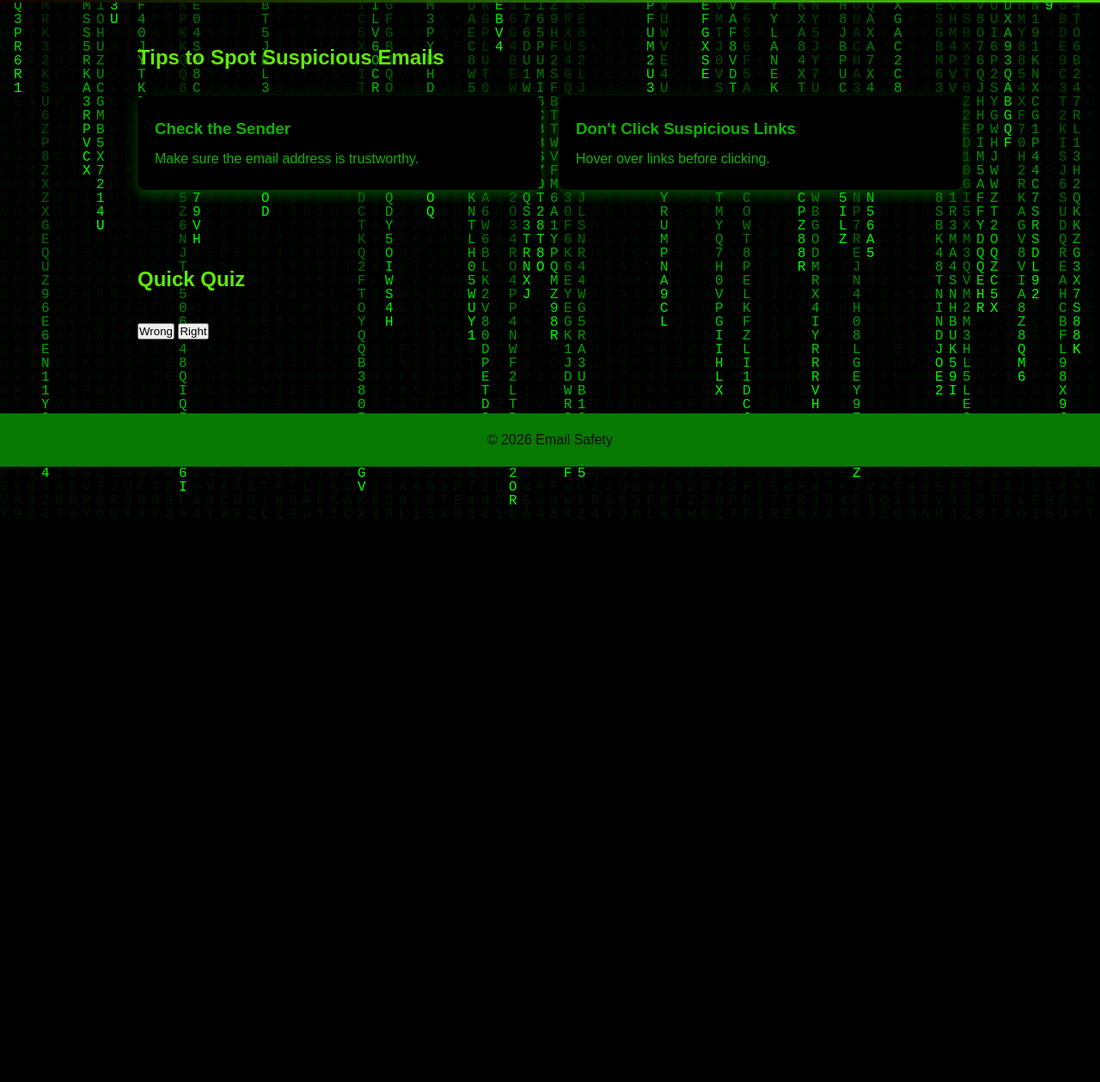
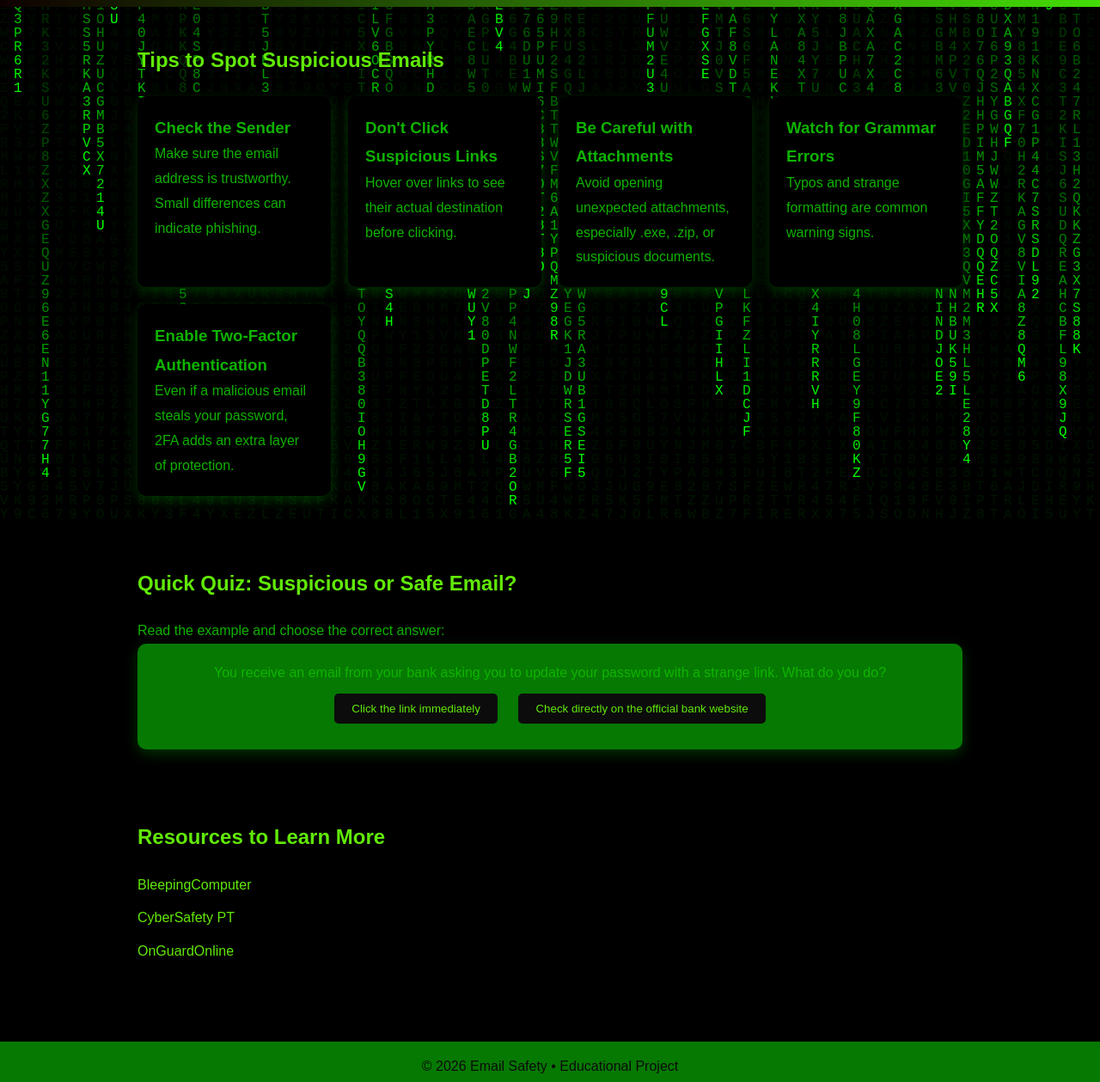
Before and after one commit to angelommorozini/landing-page, a plain HTML site: page index.html in a window 1280 px wide. Shown: the part 197-1456 px from the top of the page at 86% size. Before the commit the page ends 800 px from the top, so only its background shows below. Drawn offline with Linux system fonts and the light colour scheme.

Commit message:
Deploy final landing page

```diff
--- a/index.html
+++ b/index.html
@@ -8,40 +8,73 @@
 </head>
 <body>
 
+  <!-- MATRIX BACKGROUND -->
   <canvas id="matrix"></canvas>
 
+  <!-- HEADER -->
   <header>
     <h1>Protect Your Inbox</h1>
     <p>Learn how to identify malicious emails with simple and practical tips.</p>
     <a href="#quiz" class="btn">Test Your Knowledge</a>
   </header>
 
+  <!-- TIPS -->
   <section id="tips">
     <h2>Tips to Spot Suspicious Emails</h2>
     <div class="tip-cards">
       <div class="tip-card">
         <h3>Check the Sender</h3>
-        <p>Make sure the email address is trustworthy.</p>
+        <p>Make sure the email address is trustworthy. Small differences can indicate phishing.</p>
       </div>
       <div class="tip-card">
         <h3>Don't Click Suspicious Links</h3>
-        <p>Hover over links before clicking.</p>
+        <p>Hover over links to see their actual destination before clicking.</p>
+      </div>
+      <div class="tip-card">
+        <h3>Be Careful with Attachments</h3>
+        <p>Avoid opening unexpected attachments, especially .exe, .zip, or suspicious documents.</p>
+      </div>
+      <div class="tip-card">
+        <h3>Watch for Grammar Errors</h3>
+        <p>Typos and strange formatting are common warning signs.</p>
+      </div>
+      <div class="tip-card">
+        <h3>Enable Two-Factor Authentication</h3>
+        <p>Even if a malicious email steals your password, 2FA adds an extra layer of protection.</p>
       </div>
     </div>
   </section>
 
+  <!-- QUIZ -->
   <section id="quiz">
-    <h2>Quick Quiz</h2>
-    <button onclick="answer('wrong')">Wrong</button>
-    <button onclick="answer('right')">Right</button>
-    <p id="quiz-feedback"></p>
+    <h2>Quick Quiz: Suspicious or Safe Email?</h2>
+    <p>Read the example and choose the correct answer:</p>
+    <div class="quiz-container">
+      <p id="question">
+        You receive an email from your bank asking you to update your password with a strange link. What do you do?
+      </p>
+      <button onclick="answer('wrong')">Click the link immediately</button>
+      <button onclick="answer('right')">Check directly on the official bank website</button>
+      <p id="quiz-feedback"></p>
+    </div>
   </section>
 
+  <!-- RESOURCES -->
+  <section id="resources">
+    <h2>Resources to Learn More</h2>
+    <ul>
+      <li><a href="https://www.bleepingcomputer.com/" target="_blank">BleepingComputer</a></li>
+      <li><a href="https://www.cybersafety.pt/" target="_blank">CyberSafety PT</a></li>
+      <li><a href="https://www.onguardonline.gov/" target="_blank">OnGuardOnline</a></li>
+    </ul>
+  </section>
+
+  <!-- FOOTER -->
   <footer>
-    <p>© 2026 Email Safety</p>
+    <p>© 2026 Email Safety • Educational Project</p>
   </footer>
 
-  <!-- ISSO É CRÍTICO -->
+  <!-- SCRIPT JS -->
   <script src="script.js"></script>
 </body>
 </html>
--- a/script.js
+++ b/script.js
@@ -1,3 +1,4 @@
+// QUIZ FUNCTION
 function answer(choice) {
   const feedback = document.getElementById('quiz-feedback');
   if (choice === 'right') {
@@ -17,7 +18,6 @@ function resizeCanvas() {
   canvas.width = window.innerWidth;
   canvas.height = window.innerHeight;
 }
-
 resizeCanvas();
 window.addEventListener('resize', resizeCanvas);
 
@@ -31,7 +31,7 @@ function drawMatrix() {
   ctx.fillRect(0, 0, canvas.width, canvas.height);
 
   ctx.fillStyle = '#0f0';
-    ctx.font = `${fontSize}px monospace`;
+  ctx.font = fontSize + 'px monospace';
 
   for (let i = 0; i < drops.length; i++) {
     const text = letters[Math.floor(Math.random() * letters.length)];
--- a/style.css
+++ b/style.css
@@ -1,24 +1,24 @@
 /* BASIC RESET */
-
-*{
+* {
   margin: 0;
   padding: 0;
   box-sizing: border-box;
 }
 
-body{
-    font-family: 'Arial', sans-serif;
-    background: #000000;
+body {
+  font-family: Arial, sans-serif;
+  background: #000;
   color: #0fb600fa;
-    line-height: 2.0;
+  line-height: 1.8;
+  overflow-x: hidden;
 }
 
 /* HEADER */
-header{
+header {
   background: linear-gradient(90deg, #0f0000, #43dd06);
   color: #43dd06;
   text-align: center;
-    padding: 10px 10px;
+  padding: 20px;
 }
 
 header h1 {
@@ -29,7 +29,6 @@ header h1 {
 header p {
   font-size: 1.2rem;
   margin-bottom: 20px;
-
 }
 
 header .btn {
@@ -40,11 +39,11 @@ header .btn {
   border-radius: 25px;
   font-weight: bold;
   transition: 0.3s;
-
 }
 
 header .btn:hover {
   background: #43dd06;
+  color: #000;
 }
 
 /* SECTIONS */
@@ -67,15 +66,15 @@ h2 {
 }
 
 .tip-card {
-    background: #000000;
+  background: #000;
   border-radius: 10px;
   padding: 20px;
-    box-shadow: 0 5px 15px rgba(0, 255, 0, 0.3);
+  box-shadow: 0 5px 15px rgba(0,255,0,0.2);
   transition: transform 0.2s;
 }
 
 .tip-card:hover {
-    transform: translate(-5px);
+  transform: translateY(-5px);
 }
 
 /* QUIZ */
@@ -83,22 +82,24 @@ h2 {
   background: #067902;
   padding: 20px;
   border-radius: 10px;
-    box-shadow: 0px 15px rgba(red, green, blue, alpha);
+  box-shadow: 0px 5px 15px rgba(0,255,0,0.2);
+  text-align: center;
 }
 
 .quiz-container button {
   padding: 10px 20px;
-    margin: 10px 20px;
+  margin: 10px 10px;
   border: none;
   border-radius: 5px;
-    background: #0c0c0c ;
-    color: #61e907 ;
+  background: #0c0c0c;
+  color: #61e907;
   cursor: pointer;
   transition: 0.3s;
 }
 
 .quiz-container button:hover {
-    background: #0c0c0c;
+  background: #43dd06;
+  color: #000;
 }
 
 /* RESOURCES */
@@ -126,14 +127,15 @@ footer {
   text-align: center;
   padding: 15px;
   margin-top: 40px;
+}
 
-}
+/* MATRIX */
 #matrix {
   position: fixed;
   top: 0;
   left: 0;
   width: 100%;
   height: 100%;
-  z-index: -1; /* fica atrás do conteúdo */
+  z-index: -1;
   background: black;
 }
```
Lines whose indentation alone changed are shown as unchanged.
